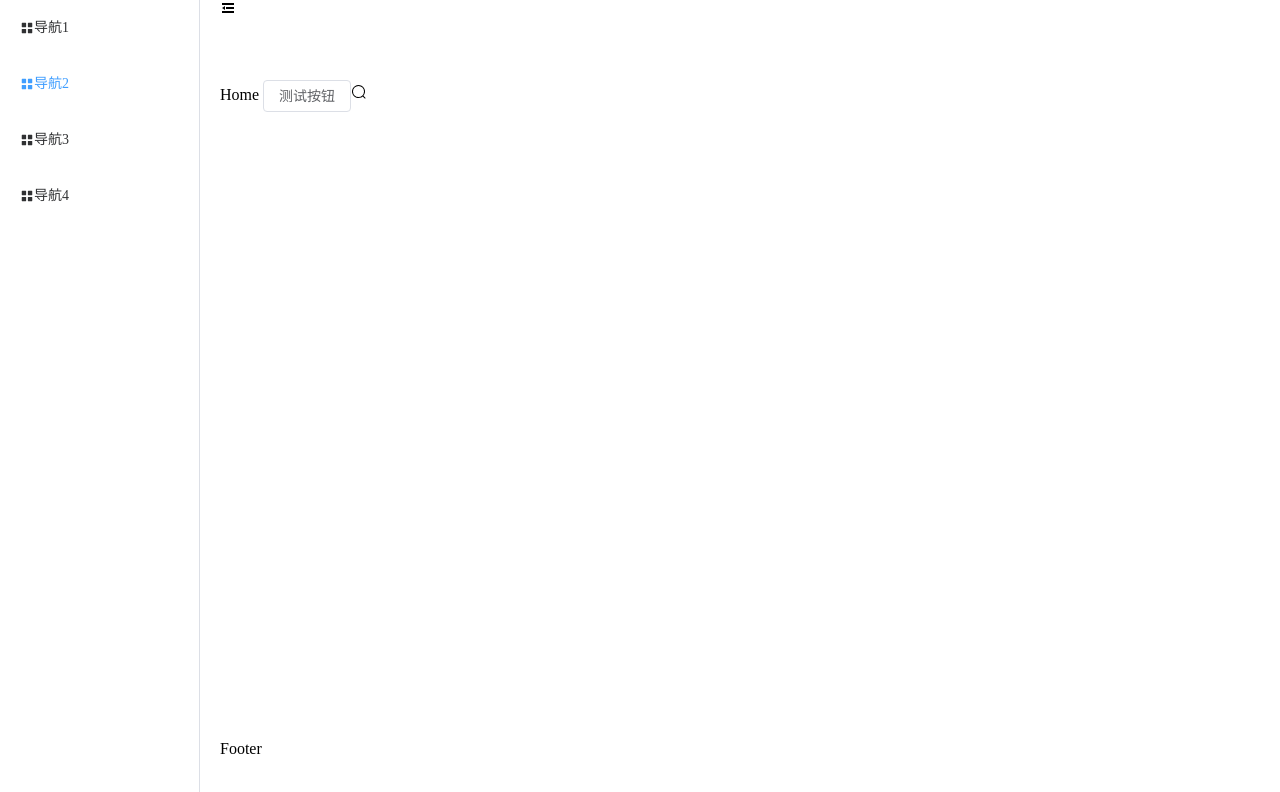
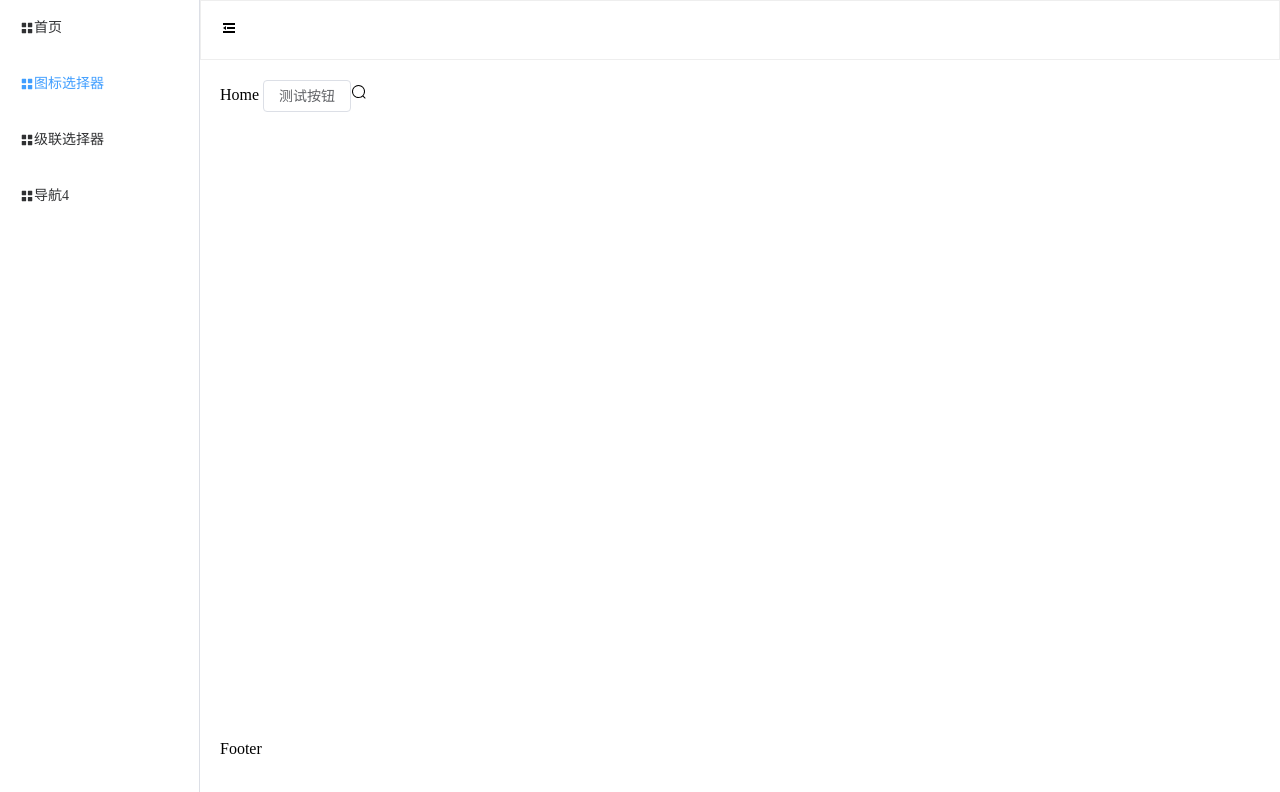
Before and after one commit to llyzmp/Vue3-ElementPlus, a Vue app: page / in a window 1280 px wide. Shown: the top 792 px of the page. Built offline with nearby package versions, Linux system fonts and the light colour scheme.

Commit message:
feat: 菜单栏抽离组件

```diff
--- /dev/null
+++ b/src/components/container/src/NavHeader/index.vue
@@ -0,0 +1,28 @@
+<!--  -->
+<template>
+  <el-header class="header">
+    <span @click="toggle">
+      <el-icon-expand v-if="collapse" />
+      <el-icon-fold v-else />
+    </span>
+  </el-header>
+</template>
+
+<script lang="ts" setup>
+  let props = defineProps<{
+    collapse: boolean;
+  }>();
+  let emits = defineEmits(["update:collapse"]);
+  const toggle = () => {
+    emits("update:collapse", !props.collapse);
+  };
+</script>
+<style lang="scss" scoped>
+
+  .header {
+    height: 60px;
+    padding: 0 20px !important;
+    display: flex;
+    align-items: center;
+  }
+</style>
--- a/src/components/container/src/index.vue
+++ b/src/components/container/src/index.vue
@@ -2,36 +2,10 @@
 <template>
   <el-container>
     <el-aside width="auto">
-      <el-menu
-        :collapse="isCollapse"
-        default-active="2"
-        class="el-menu-vertical-demo"
-      >
-        <el-menu-item index="1">
-          <el-icon-menu />
-          <span>导航1</span>
-        </el-menu-item>
-        <el-menu-item index="2">
-          <el-icon-menu />
-          <span>导航2</span>
-        </el-menu-item>
-        <el-menu-item index="3">
-          <el-icon-menu />
-          <span>导航3</span>
-        </el-menu-item>
-        <el-menu-item index="4">
-          <el-icon-menu />
-          <span>导航4</span>
-        </el-menu-item>
-      </el-menu>
+      <nav-side :collapse="isCollapse"></nav-side>
     </el-aside>
     <el-container>
-      <el-header>
-        <span @click="toggle">
-          <el-icon-expand v-if="isCollapse" />
-          <el-icon-fold v-else />
-        </span>
-      </el-header>
+      <nav-header v-model:collapse="isCollapse"></nav-header>
       <el-main>
         <router-view></router-view>
       </el-main>
@@ -41,16 +15,14 @@
 </template>
 
 <script lang="ts" setup>
-import { ref } from "vue";
-
-let isCollapse = ref(false);
-
-const toggle = () => {
-  isCollapse.value = !isCollapse.value;
-};
+  import { ref } from "vue";
+  import NavHeader from "./NavHeader/index.vue";
+  import NavSide from "./NavSide/index.vue";
+  let isCollapse = ref(false);
 </script>
 <style lang="scss" scoped>
-.el-menu-vertical-demo:not(.el-menu--collapse) {
-  width: 200px;
-}
+  .el-header {
+    padding: 0;
+    border: 1px solid #eee;
+  }
 </style>
```
